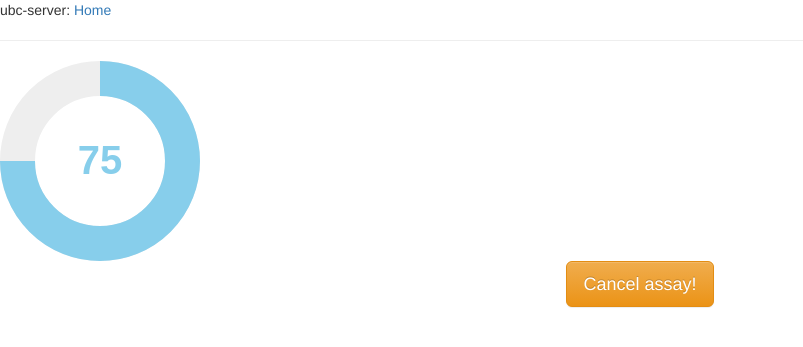
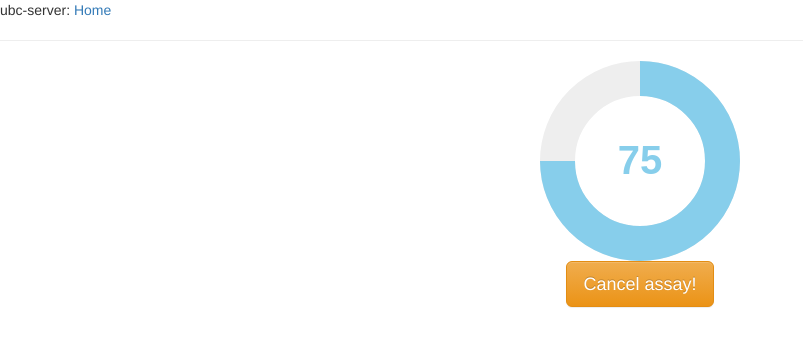
Before and after one commit to mlashcorp/ubc-server, a Flask app: page /running_assay in a window 1280 px wide. Shown: the top 347 px of the page, without its empty margins (0-803 px from the left). Run offline with Flask 2, Linux system fonts and the light colour scheme; some libraries are stand-ins or nearby versions.

Commit message:
added jquery-knob centered

```diff
--- a/app/templates/base.html
+++ b/app/templates/base.html
@@ -6,6 +6,7 @@
     <link rel="stylesheet" href="https://maxcdn.bootstrapcdn.com/bootstrap/3.3.4/css/bootstrap-theme.min.css">
     <!-- Latest compiled and minified JavaScript -->
     <script src="https://maxcdn.bootstrapcdn.com/bootstrap/3.3.4/js/bootstrap.min.js"></script>
+        <link href="/static/css/style.css" rel="stylesheet">
 
     <title>ubc-server</title>
 
@@ -13,7 +14,6 @@
     <script src="/static/js/request_ubc.js"></script>
     <script src="/static/js/jquery.knob.js"></script>
     <script src="/static/js/cookie_helpers.js"></script>
-
   </head>
   <body>
     <div>ubc-server: <a href="/start_assay">Home</a></div>
--- a/app/templates/running_assay.html
+++ b/app/templates/running_assay.html
@@ -2,8 +2,9 @@
 {% block content %}
 
 <div id="RunningAssayDiv" class="col-centered">
-<div id="RunnindAssayProgressDiv" style="width:600px">
-<input type="text" value="75" class="knob">
+<div id="RunnindAssayProgressDiv">
+<div class="text-center"><input type="text" value="75" class="knob">
+</div>
 
 <script>
     $(function() {
```
